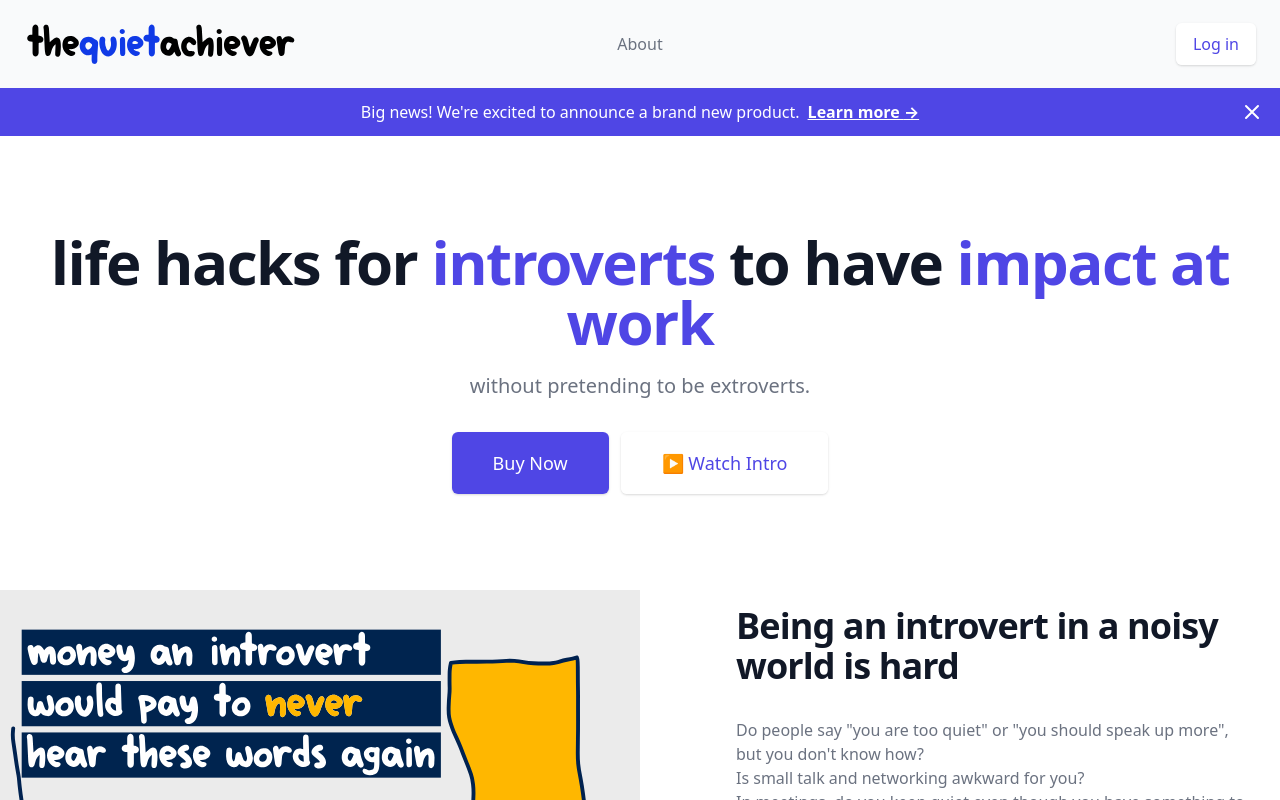
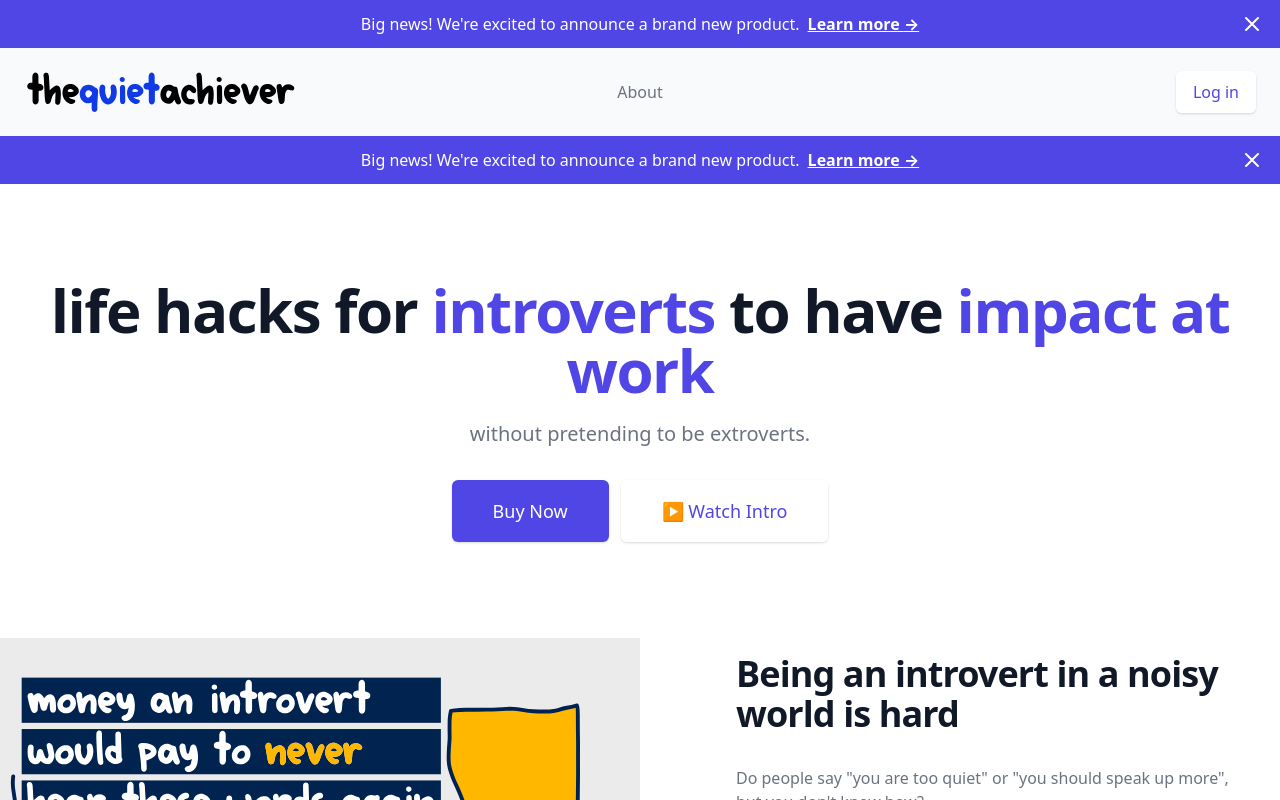
Before and after one commit to timyeothequietachievr/website, a Next.js app: page / in a window 1280 px wide. Shown: the top 800 px of the page. Built offline with nearby package versions, Linux system fonts and the light colour scheme; a web font is replaced by a local one.

Commit message:
toaster on top of nav

```diff
--- a/pages/_app.js
+++ b/pages/_app.js
@@ -3,6 +3,7 @@ import Head from 'next/head'
 import Shell from '../components/Shell'
 import Navigation from '../components/Navigation'
 import Footer from '../components/Footer'
+import Toaster from '../components/Toaster'
 
 import 'tailwindcss/tailwind.css'
 
@@ -35,6 +36,7 @@ export default function Nextra({ Component, pageProps }) {
         />
       </Head>
 
+      <Toaster />
       <Navigation items={navigationItems} loginLink={loginLink} />
       <Component {...pageProps} />
       <Footer />
```
